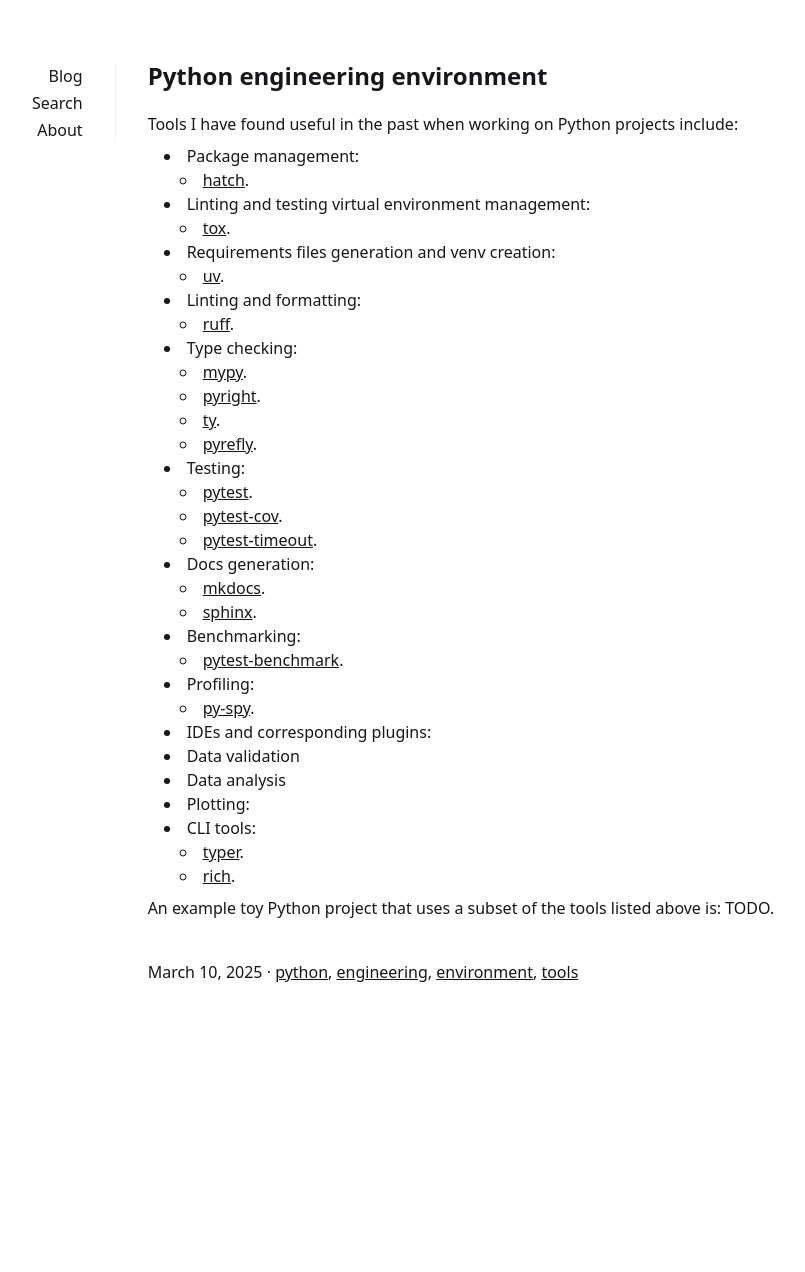
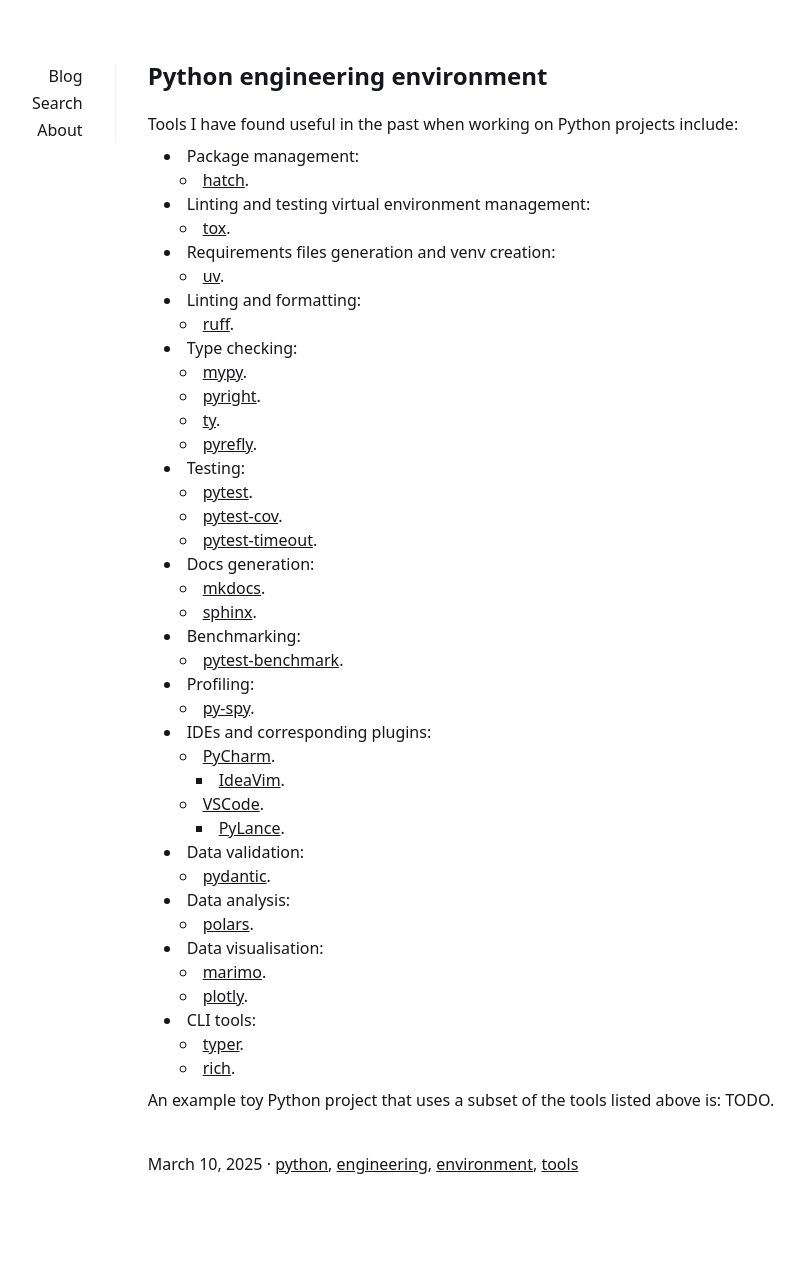
Before and after one commit to ovidiuparvu/ovidiuparvu.github.io, a Jekyll site: the page built from _posts/2025-03-10-python-engineering-environment.md, in a window 1280 px wide. Shown: the whole page, without its empty margins (80-885 px from the left). Built offline with Jekyll 4.4.1, drawn with Linux system fonts in a browser that asks for light colours; before the commit the page ends 1080 px from its top, so only the background shows below that.

Commit message:
Refactor tools list in Python engineering environment post for better organization and formatting

```diff
--- a/_posts/2025-03-10-python-engineering-environment.md
+++ b/_posts/2025-03-10-python-engineering-environment.md
@@ -28,13 +28,21 @@ Tools I have found useful in the past when working on Python projects include:
     - [mkdocs](https://www.mkdocs.org/).
     - [sphinx](https://www.sphinx-doc.org/en/master/).
 - Benchmarking:
-  - [pytest-benchmark](https://github.com/ionelmc/pytest-benchmark).
+    - [pytest-benchmark](https://github.com/ionelmc/pytest-benchmark).
 - Profiling:
-  - [py-spy](https://github.com/benfred/py-spy).
+    - [py-spy](https://github.com/benfred/py-spy).
 - IDEs and corresponding plugins:
-- Data validation
-- Data analysis
-- Plotting:
+    - [PyCharm](https://www.jetbrains.com/pycharm/).
+        - [IdeaVim](https://github.com/JetBrains/ideavim).
+    - [VSCode](https://code.visualstudio.com/).
+        - [PyLance](https://marketplace.visualstudio.com/items?itemName=ms-python.vscode-pylance).
+- Data validation:
+    - [pydantic](https://docs.pydantic.dev/latest/).
+- Data analysis:
+    - [polars](https://docs.pola.rs/api/python/stable/reference/index.html).
+- Data visualisation:
+    - [marimo](https://marimo.io/?ref=producthunt).
+    - [plotly](https://plotly.com/graphing-libraries/).
 - CLI tools:
     - [typer](https://typer.tiangolo.com/).
     - [rich](https://github.com/Textualize/rich).
```
